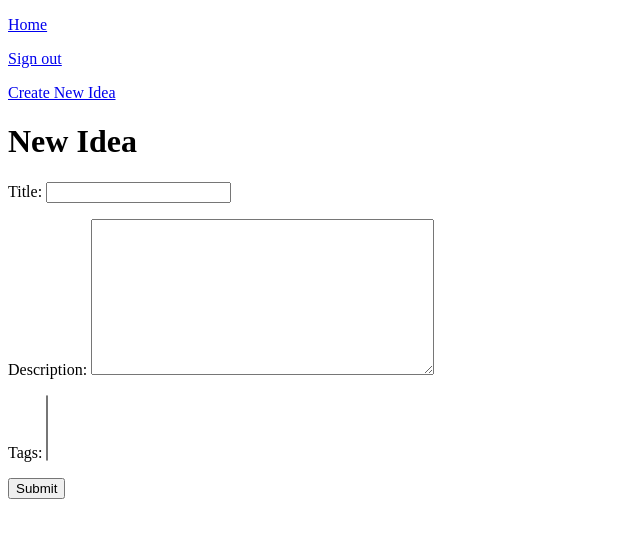
After one commit to SarahJaine/isl-ideas-old, a Django app: a page that uses islideas/templates/ideas/base.html in a window 1280 px wide. The commit adds this page. Shown: the top 538 px of the page, without its empty margins (0-640 px from the left). Run offline with Django 3.2, Linux system fonts and the light colour scheme; data that the repository does not hold is empty; some libraries are stand-ins or nearby versions.

Commit message:
add edit and add new ideas forms; create on-page commenting, add button for google signin/out without functionality

```diff
--- /dev/null
+++ b/islideas/ideas/forms.py
@@ -0,0 +1,14 @@
+from django.forms import ModelForm
+from islideas.ideas.models import Idea, Comment
+
+
+class IdeaForm(ModelForm):
+    class Meta:
+        model = Idea
+        fields = ('title', 'description', 'tags',)
+
+
+class CommentForm(ModelForm):
+    class Meta:
+        model = Comment
+        fields = ('description',)
--- a/islideas/ideas/models.py
+++ b/islideas/ideas/models.py
@@ -1,5 +1,7 @@
 from django.db import models
+from datetime import datetime
 # from django.db.models import Sum
+
 
 class Tag(models.Model):
     name = models.CharField(max_length=100, unique=True)
@@ -28,8 +30,8 @@ class Idea(models.Model):
         return self.title
     description = models.TextField()
     tags = models.ManyToManyField(Tag)
-    date = models.DateTimeField()
-    votes = models.IntegerField()
+    date = models.DateTimeField(default=datetime.now, blank=True)
+    votes = models.IntegerField(default=0)
     slug = models.SlugField(unique=True)
 
 
@@ -37,14 +39,14 @@ class Vote(models.Model):
     # user = models.ForeignKey(User)
     idea = models.ForeignKey(Idea)
     vote_1 = models.BooleanField()
-    date = models.DateTimeField()
+    date = models.DateTimeField(default=datetime.now, blank=True)
 
 
 class Comment(models.Model):
     # user = models.ForeignKey(User)
     idea = models.ForeignKey(Idea)
     description = models.TextField()
-    date = models.DateTimeField()
+    date = models.DateTimeField(default=datetime.now, blank=True)
 
 
 # class User(models.Model):
--- a/islideas/templates/ideas/base.html
+++ b/islideas/templates/ideas/base.html
@@ -9,11 +9,34 @@
     {% endblock title %}
   </title>
   <link rel="stylesheet" href="{% static 'css/style.css' %}" />
-  {% block header %}{% endblock header %}
+  <script src="https://apis.google.com/js/platform.js" async defer></script>
+  <meta name="google-signin-client_id" content="144260768305-7fs9u900bdhi4k2i1qlfna49d887njo1.apps.googleusercontent.com144260768305-7fs9u900bdhi4k2i1qlfna49d887njo1.apps.googleusercontent.com">
+
+    {% block header %}
+    {% endblock header %}
 </head>
 
 <body>
   <p><a href="{% url 'home' %}">Home</a></p>
+
+  <!-- Google SignIn -->
+  <div class="g-signin2" data-onsuccess="onSignIn"></div>
+
+  <!-- Google SignOut -->
+  <a href="#" onclick="signOut();">Sign out</a>
+
+  <!-- Google script that doesn't work yet -->
+  <script>
+    function signOut() {
+      var auth2 = gapi.auth2.getAuthInstance();
+      auth2.signOut().then(function () {
+        console.log('User signed out.');
+      });
+    }
+  </script>
+  <p>
+    <a href="{% url 'new_idea' %}">Create New Idea</a>
+  </p>
   {% block content %}{% endblock content %}
   {% block footer %}{% endblock footer %}
 </body>
--- a/islideas/templates/ideas/idea.html
+++ /dev/null
@@ -1,6 +0,0 @@
-{% extends 'ideas/base.html' %}
-{% block title %}Idea Detail{{ block.super }}
-{% endblock title %}
-{% block content %}
-  <h1>This is an Idea</h1>
-{% endblock content %}
--- a/islideas/templates/ideas/index.html
+++ b/islideas/templates/ideas/index.html
@@ -3,7 +3,6 @@
 {% endblock title %}
 {% block content %}
   <h1>ISL Ideas</h1>
-
   {% for idea in ideas %}
   <h2>
     <a href="{% url 'idea_detail' slug=idea.slug %}">
--- /dev/null
+++ b/islideas/templates/ideas/new_idea.html
@@ -0,0 +1,13 @@
+{% extends 'ideas/base.html' %}
+{% block title %}
+New Idea- {{ block.super }}
+{% endblock title %}
+
+{% block content %}
+<h1>New Idea</h1>
+  <form role="form" action="" method="post">
+    {% csrf_token %}
+    {{ form.as_p }}
+    <button type="submit">Submit</button>
+  </form>
+{% endblock %}
--- a/islideas/urls.py
+++ b/islideas/urls.py
@@ -12,8 +12,12 @@ urlpatterns = [
     url(r'^$', views.index, name='home'),
     url(r'^idea/(?P<slug>[-\w]+)/$', views.idea_detail,
         name='idea_detail'),
+    url(r'^idea/(?P<slug>[-\w]+)/edit/$', views.edit_idea,
+        name='edit_idea'),
+    url(r'^new/$', views.new_idea, name='new_idea'),
     # url(r'^ideas/$',
     #     TemplateView.as_view(template_name='ideas/ideas.html'),
     #     name='ideas'),
+
     url(r'^admin/', include(admin.site.urls)),
 ]
--- a/islideas/views.py
+++ b/islideas/views.py
@@ -1,29 +1,118 @@
-from django.shortcuts import render
-from django.http import HttpResponse
+from django.shortcuts import render, redirect
+from islideas.ideas.forms import IdeaForm, CommentForm
+# from django.http import HttpResponse
 # from django.db.models import Sum
 from django.views.generic import View, ListView, DetailView
 from islideas.ideas.models import Idea, Tag, Comment, Vote
+from django.template.defaultfilters import slugify
 
 
 def index(request):
     ideas = Idea.objects.all().order_by('-date')
     return render(request, 'ideas/index.html', {
         'ideas': ideas,
-        })
+    })
 
 
 def idea_detail(request, slug):
     # grab the object...
     idea = Idea.objects.get(slug=slug)
+    related_tags = Tag.objects.filter(idea=idea)
     related_comments = Comment.objects.filter(idea=idea)
     related_votes = Vote.objects.filter(idea=idea)
-    # and pass to the template
+    related_votes_total = related_votes.count()
+
+    form_class = CommentForm
+    # if we're coming to this view from a submitted form
+    if request.method == 'POST':
+        # grab the data from the submitted form
+        form = form_class(request.POST)
+        if form.is_valid():
+            # save the new data
+            comment = form.save(commit=False)
+            comment.idea = idea
+            comment.save()
+            return redirect('idea_detail', slug=idea.slug)
+
+    # otherwise just create the form
+    else:
+        form = form_class()
+    # and render the template
     return render(request, 'ideas/idea_detail.html', {
+        'form': form,
         'idea': idea,
+        'related_tags': related_tags,
         'related_comments': related_comments,
         'related_votes': related_votes,
+        'related_votes_total': related_votes_total,
     })
 
+
+def edit_idea(request, slug):
+    # grab the object
+    idea = Idea.objects.get(slug=slug)
+    # set the form we're using
+    form_class = IdeaForm
+    # if we're coming to this view from a submitted form
+    if request.method == 'POST':
+        # grab the data from the submitted form
+        form = form_class(data=request.POST, instance=idea)
+        if form.is_valid():
+            # save the new data
+            idea = form.save(commit=False)
+            idea.slug = slugify(idea.title)
+            return redirect('idea_detail', slug=idea.slug)
+    # otherwise just create the form
+    else:
+        form = form_class(instance=idea)
+    # and render the template
+    return render(request, 'ideas/edit_idea.html', {
+        'idea': idea,
+        'form': form,
+    })
+
+
+def new_idea(request):
+    # set the form we're using
+    form_class = IdeaForm
+    # if we're coming to this view from a submitted form
+    if request.method == 'POST':
+        # grab the data from the submitted form
+        form = form_class(request.POST)
+        if form.is_valid():
+            # save the new data
+            idea = form.save(commit=False)
+            idea.slug = slugify(idea.title)
+            idea.save()
+            return redirect('idea_detail', slug=idea.slug)
+    # otherwise just create the form
+    else:
+        form = form_class()
+    # and render the template
+    return render(request, 'ideas/new_idea.html', {
+        'form': form,
+    })
+
+
+# def new_comment(request):
+#     # set the form we're using
+#     form_class = CommentForm
+#     # if we're coming to this view from a submitted form
+#     if request.method == 'POST':
+#         # grab the data from the submitted form
+#         form = form_class(request.POST)
+#         if form.is_valid():
+#             # save the new data
+            # comment = form.save(commit=False)
+#             comment.save()
+#             # return redirect(refresh)
+#     # otherwise just create the form
+#     else:
+#         form = form_class()
+#     # and render the template
+#     return render(request, 'ideas/new_detail.html', {
+#         'form': form,
+#     })
 # class MyView(View):
 #     def get(self, request, *args, **kwargs):
 #         return HttpResponse("Hello, World")
```
Also changed, not shown: islideas/templates/ideas/edit_idea.html (added, +13 -0 lines), islideas/templates/ideas/idea_detail.html (+13 -0 lines).
